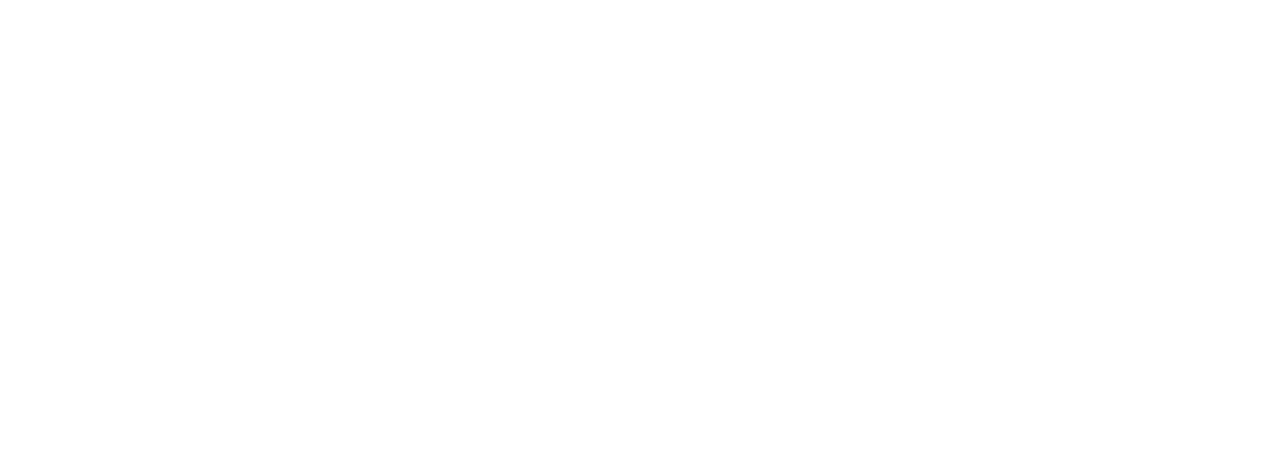
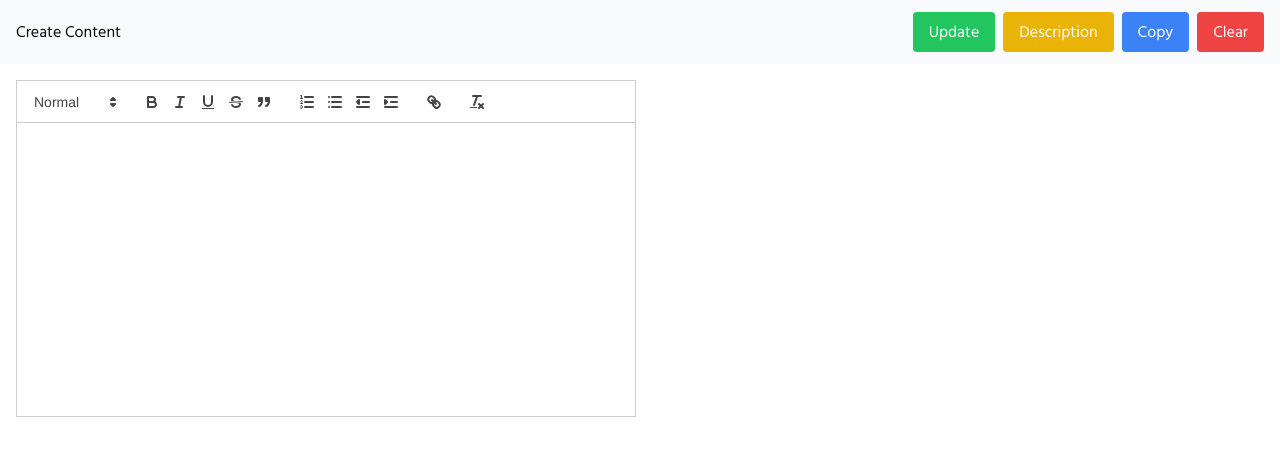
Before and after one commit to DevWithEasy/mumin, a React (Vite) app: page /mumin/topics/1 in a window 1280 px wide. Before the commit this address had no page. Shown: the top 456 px of the page. Built offline with nearby package versions, Linux system fonts and the light colour scheme; no server answers.

Commit message:
update salah

```diff
--- a/src/App.jsx
+++ b/src/App.jsx
@@ -5,12 +5,17 @@
 import AppLayout from "./components/layout/AppLayout"
 import AdminLayout from "./components/layout/AdminLayout"
 import CreateContent from "./pages/admin/CreateContent"
+import Topics from "./pages/salah/Topics"
+import TopicUpdate from "./pages/salah/Update"
 
 function App() {
 
   return (
     <BrowserRouter basename="/mumin/">
       <Routes>
+        <Route path="/" element={<Splash />} />
+        <Route path="/topics" element={<Topics />} />
+        <Route path="/topics/:id" element={<TopicUpdate />} />
         <Route path="/" element={<Splash />} />
         <Route path="html" element={<CreateContent />} />
         <Route path="app" element={<AppLayout />}>
--- a/src/components/layout/Footer.jsx
+++ b/src/components/layout/Footer.jsx
@@ -1,6 +1,9 @@
+import { Link } from "react-router";
 
 export default function Footer() {
   return (
-    <div className="h-12 bg-gray-100">Footer</div>
+    <div className="h-12 bg-gray-100">
+      <Link to='/topics'>Salah Topics</Link>
+    </div>
   )
 }
--- /dev/null
+++ b/src/pages/salah/Topics.jsx
@@ -0,0 +1,26 @@
+import React from 'react'
+import { Link } from 'react-router'
+
+export default function Topics() {
+  const [topics,setTopics] = React.useState([])
+  React.useEffect(()=>{
+    fetch('http://localhost:8080/api/generate/salah/topics')
+    .then(response => response.json())
+    .then(data => setTopics(data))
+  },[])
+  console.log(topics)
+  return (
+    <div>
+      {
+        topics.map((topic,index)=>(
+          <Link
+           to={`/topics/${topic.id}`} key={index}
+           className='block p-2 border-b border-gray-200 hover:bg-gray-100'
+          >
+            {`${topic.category}/${topic.title_id}`}
+           </Link>
+        ))
+      }
+    </div>
+  )
+}
--- /dev/null
+++ b/src/pages/salah/Update.jsx
@@ -0,0 +1,116 @@
+import { useEffect, useState } from "react";
+import { Editor } from "../../components/editor/Editor";
+import { use } from "react";
+import { useParams } from "react-router";
+
+export default function TopicUpdate() {
+  const [description, setDescription] = useState("");
+  const [reference, setReference] = useState("");
+  const [isCopied, setIsCopied] = useState(false);
+  const [isDescription, setIsDescription] = useState(true);
+  const params = useParams();
+
+  const updateTopics = () => {
+    fetch(`http://localhost:8080/api/generate/salah/topics/${params.id}`, {
+      method: "PUT",
+      headers: {
+        "Content-Type": "application/json",
+      },
+      body: JSON.stringify({ description, reference }),
+    })
+      .then((response) => response.json())
+      .then((data) => {
+        setDescription(data.description);
+        setReference(data.reference);
+      })
+      .catch((error) => {
+        console.error("Error:", error);
+      });
+  };
+
+  const handleCopy = () => {
+    if (value) {
+      navigator.clipboard
+        .writeText(value)
+        .then(() => {
+          setIsCopied(true);
+          setTimeout(() => {
+            setIsCopied(false);
+          }, 1000);
+        })
+        .catch((err) => {
+          console.error("Failed to copy: ", err);
+        });
+    } else {
+      alert("No content to copy!");
+    }
+  };
+
+  useEffect(() => {
+    fetch(`http://localhost:8080/api/generate/salah/topics/${params.id}`)
+      .then((response) => response.json())
+      .then((data) => {
+        setDescription(data.description);
+        setReference(data.reference);
+      });
+  }, []);
+
+  return (
+    <div className="h-screen">
+      <div className="h-16 p-4 bg-gray-50 flex justify-between items-center">
+        <h1>Create Content</h1>
+        <div className="flex space-x-2 items-center">
+          {isCopied && (
+            <spna className="px-4 bg-green-200 rounded">Copied</spna>
+          )}
+          <button
+            className="px-4 py-2 bg-green-500 text-white rounded hover:bg-green-600"
+            onClick={updateTopics}
+          >
+            Update
+          </button>
+          <button
+            className="px-4 py-2 bg-yellow-500 text-white rounded hover:bg-yellow-600"
+            onClick={() => setIsDescription(!isDescription)}
+          >
+            {!isDescription ? "Reference" : "Description"}
+          </button>
+          <button
+            className="px-4 py-2 bg-blue-500 text-white rounded hover:bg-blue-600"
+            onClick={handleCopy}
+          >
+            Copy
+          </button>
+          <button
+            className="px-4 py-2 bg-red-500 text-white rounded hover:bg-red-600"
+            onClick={() => setValue("")}
+          >
+            Clear
+          </button>
+        </div>
+      </div>
+      <div className="h-[calc(100%-64px)] p-4 flex justify-between space-x-2">
+        <div className="w-1/2 overflow-y-auto">
+          {isDescription ? (
+            <Editor value={description} setValue={setDescription} />
+          ) : (
+            <Editor value={reference} setValue={setReference} />
+          )}
+        </div>
+        <div className="w-1/2 overflow-y-auto">
+          {isDescription ? (
+            <div
+              className="preview"
+              dangerouslySetInnerHTML={{ __html: description }}
+            />
+          ) : (
+            <div
+              className="preview"
+              dangerouslySetInnerHTML={{ __html: reference }}
+            />
+          )}
+        </div>
+      </div>
+    </div>
+  );
+}
```
